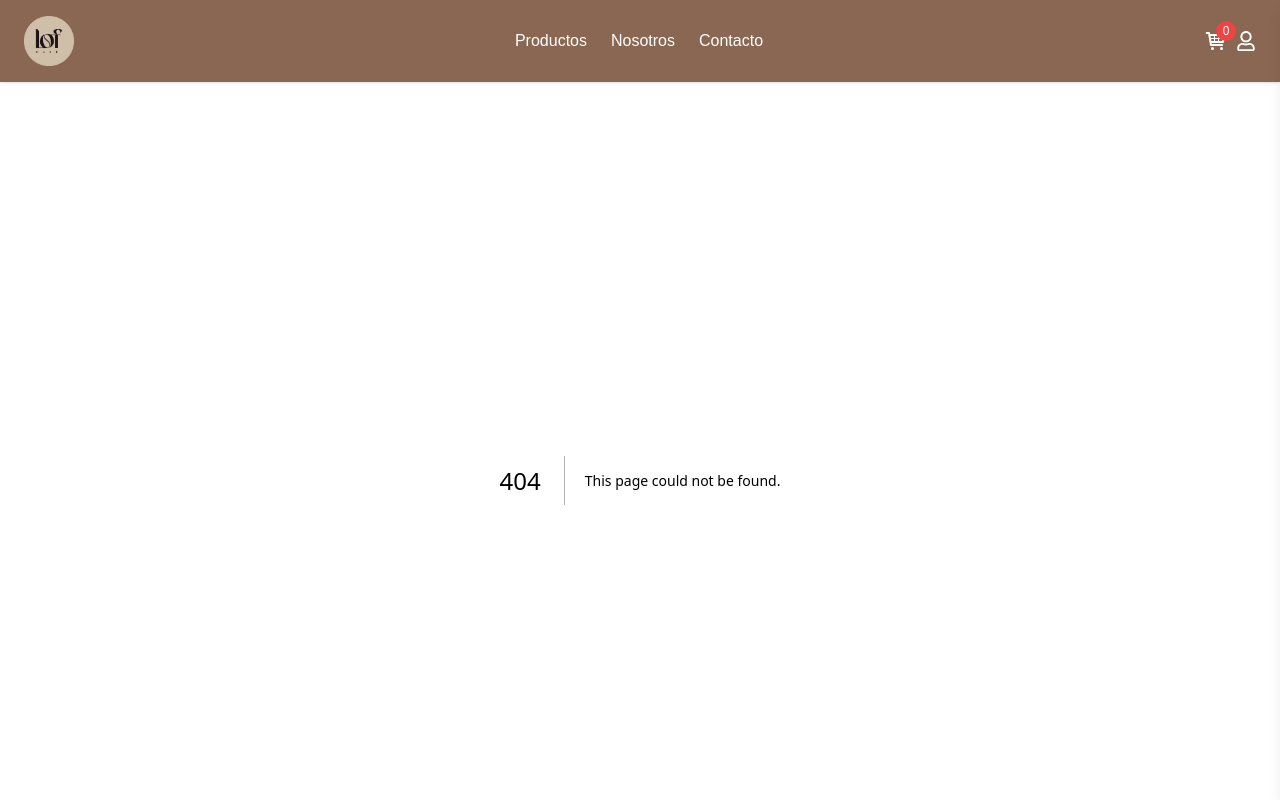
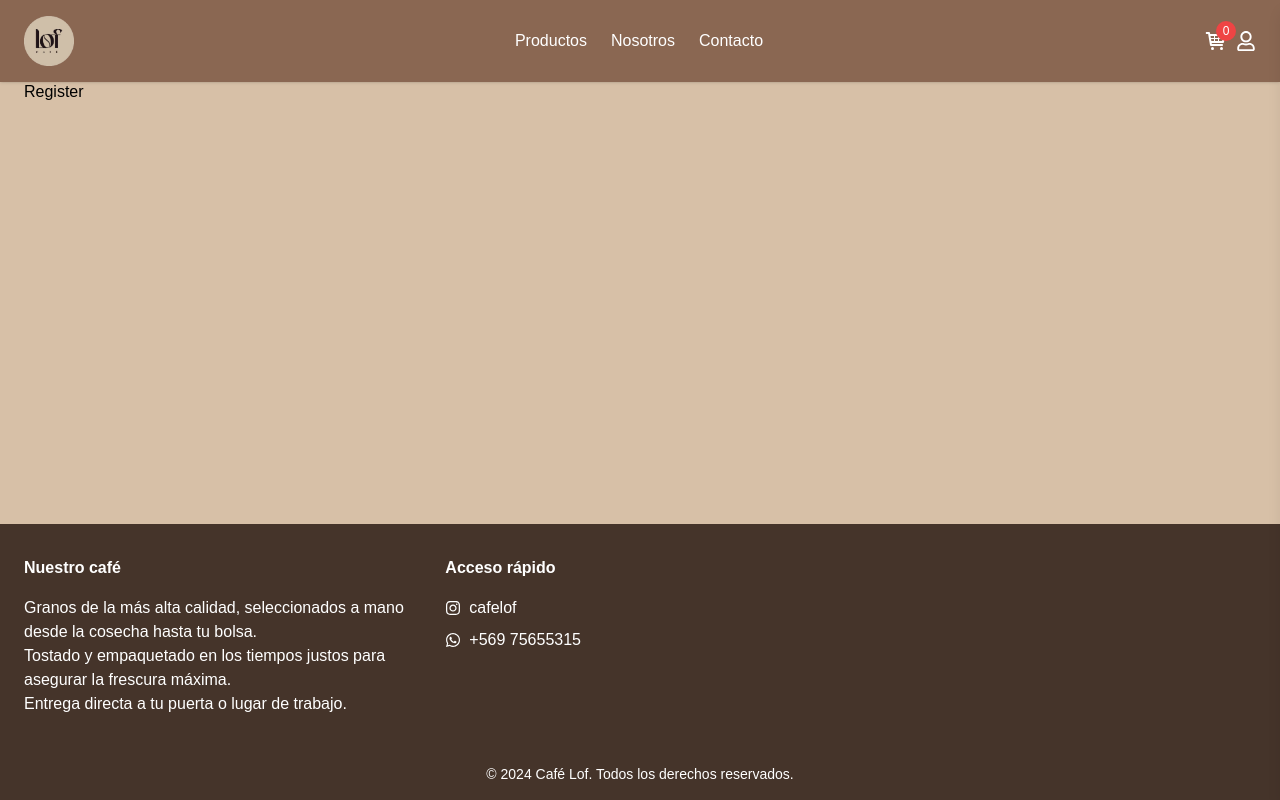
Before and after one commit to Valdieggo/cafelof-next, a Next.js app: page /register in a window 1280 px wide. Before the commit this address had no page. Shown: the top 800 px of the page. Built offline with nearby package versions, Linux system fonts and the light colour scheme.

Commit message:
(auth) folder added

```diff
--- /dev/null
+++ b/src/app/(auth)/login/page.js
@@ -0,0 +1,10 @@
+"use client"
+import LoginForm from "@/components/auth/loginForm"
+
+export default function Page(){
+    return (
+        <div>
+            <LoginForm />
+        </div>
+    )
+}
--- /dev/null
+++ b/src/app/(auth)/register/page.js
@@ -0,0 +1,7 @@
+export default function Page() {
+    return (
+        <div>
+        <h1>Register</h1>
+        </div>
+    );
+}
```
